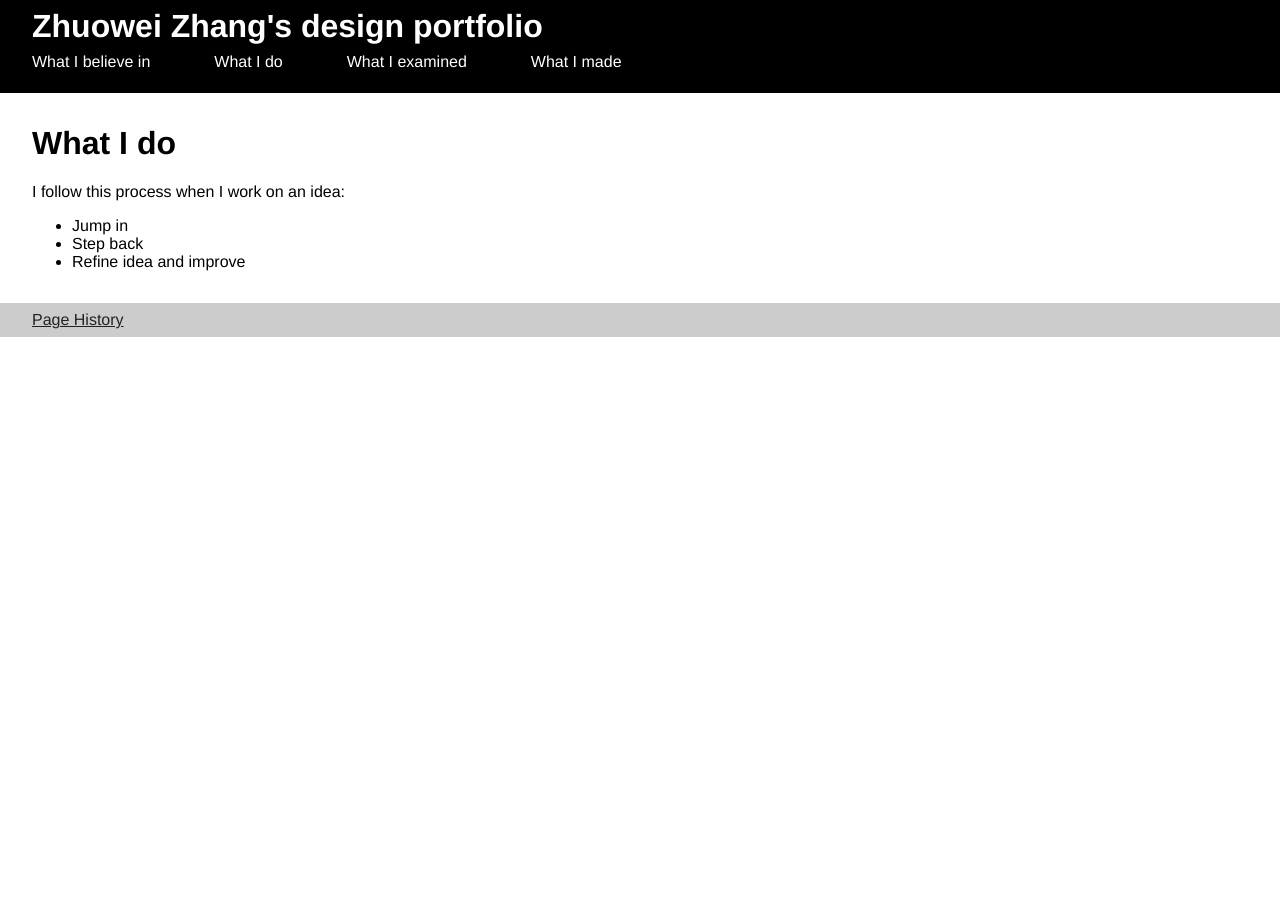
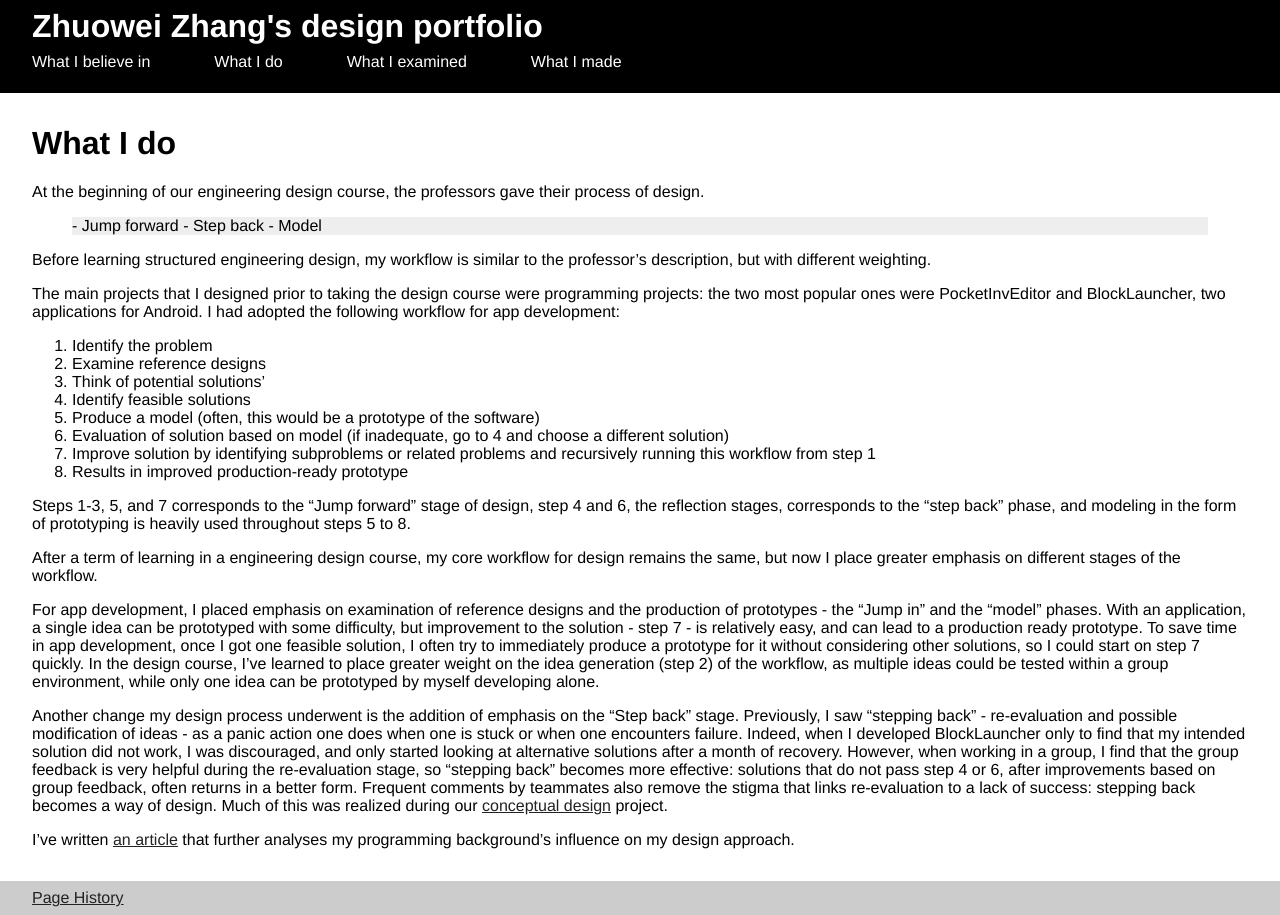
Before and after one commit to zhuowei/design, a Jekyll site: the page built from process.md, in a window 1280 px wide. Built offline with Jekyll 4.4.1, drawn with Linux system fonts in a browser that asks for light colours.

Commit message:
Added process writeup

```diff
--- a/process.md
+++ b/process.md
@@ -4,8 +4,33 @@ title: What I do
 permalink: /process.html
 ---
 
-I follow this process when I work on an idea:
+At the beginning of our engineering design course, the professors gave their process of design.
 
- - Jump in
+<blockquote>
+ - Jump forward
  - Step back
- - Refine idea and improve
+ - Model
+</blockquote>
+
+Before learning structured engineering design, my workflow is similar to the professor's description, but with different weighting.
+
+The main projects that I designed prior to taking the design course were programming projects: the two most popular ones were PocketInvEditor and BlockLauncher, two applications for Android. I had adopted the following workflow for app development:
+
+1. Identify the problem
+2. Examine reference designs
+3. Think of potential solutions'
+4. Identify feasible solutions
+5. Produce a model (often, this would be a prototype of the software)
+6. Evaluation of solution based on model (if inadequate, go to 4 and choose a different solution)
+7. Improve solution by identifying subproblems or related problems and recursively running this workflow from step 1
+8. Results in improved production-ready prototype
+
+Steps 1-3, 5, and 7 corresponds to the "Jump forward" stage of design, step 4 and 6, the reflection stages, corresponds to the "step back" phase, and modeling in the form of prototyping is heavily used throughout steps 5 to 8.
+
+After a term of learning in a engineering design course, my core workflow for design remains the same, but now I place greater emphasis on different stages of the workflow.
+
+For app development, I placed emphasis on examination of reference designs and the production of prototypes - the "Jump in" and the "model" phases. With an application, a single idea can be prototyped with some difficulty, but improvement to the solution - step 7 - is relatively easy, and can lead to a production ready prototype. To save time in app development, once I got one feasible solution, I often try to immediately produce a prototype for it without considering other solutions, so I could start on step 7 quickly. In the design course, I've learned to place greater weight on the idea generation (step 2) of the workflow, as multiple ideas could be tested within a group environment, while only one idea can be prototyped by myself developing alone.
+
+Another change my design process underwent is the addition of emphasis on the "Step back" stage. Previously, I saw "stepping back" - re-evaluation and possible modification of ideas - as a panic action one does when one is stuck or when one encounters failure. Indeed, when I developed BlockLauncher only to find that my intended solution did not work, I was discouraged, and only started looking at alternative solutions after a month of recovery. However, when working in a group, I find that the group feedback is very helpful during the re-evaluation stage, so "stepping back" becomes more effective: solutions that do not pass step 4 or 6, after improvements based on group feedback, often returns in a better form. Frequent comments by teammates also remove the stigma that links re-evaluation to a lack of success: stepping back becomes a way of design. Much of this was realized during our [conceptual design](designs/esc101/cdr.html) project.
+
+I've written [an article](design/programming_inspire.html) that further analyses my programming background's influence on my design approach.
```
